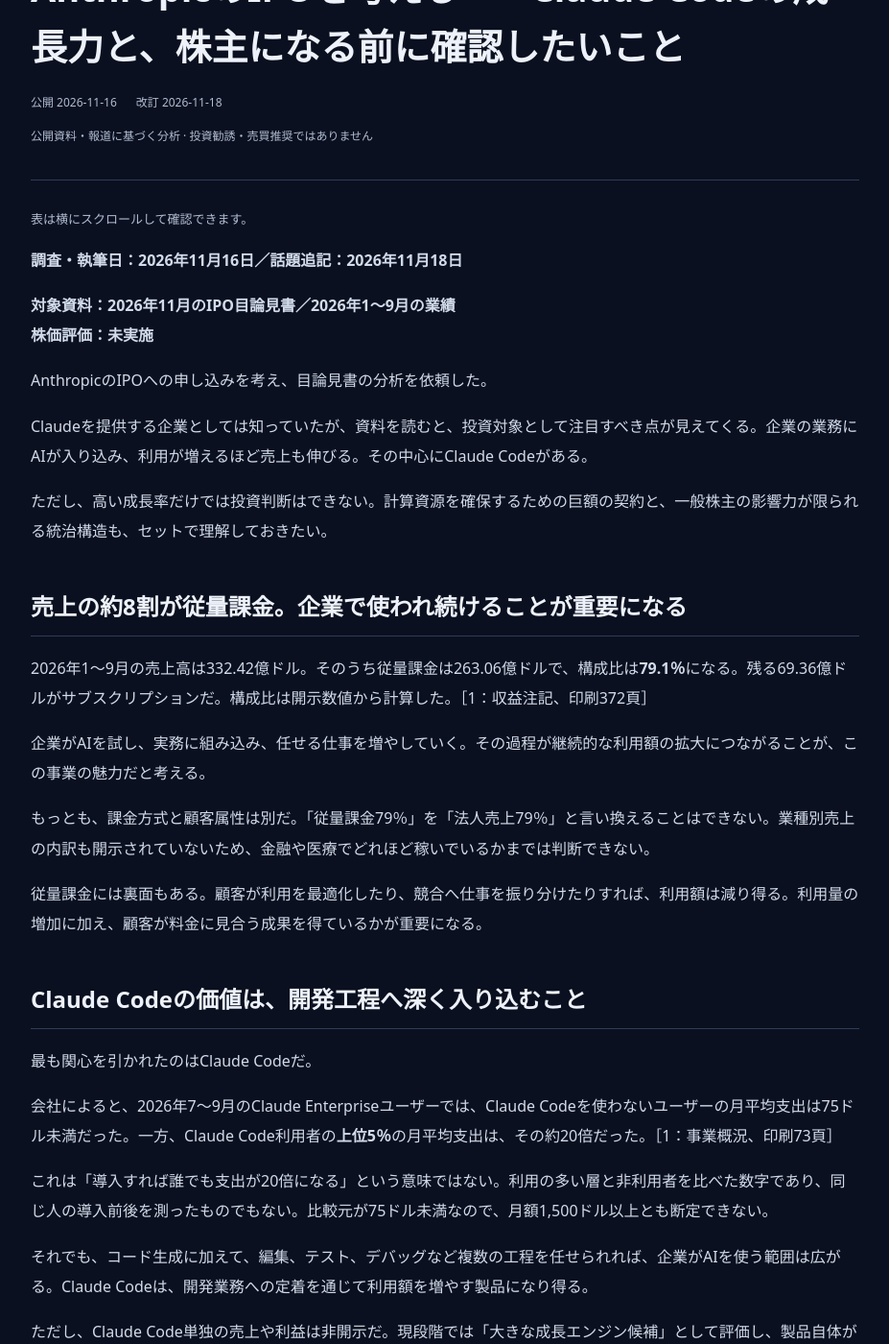
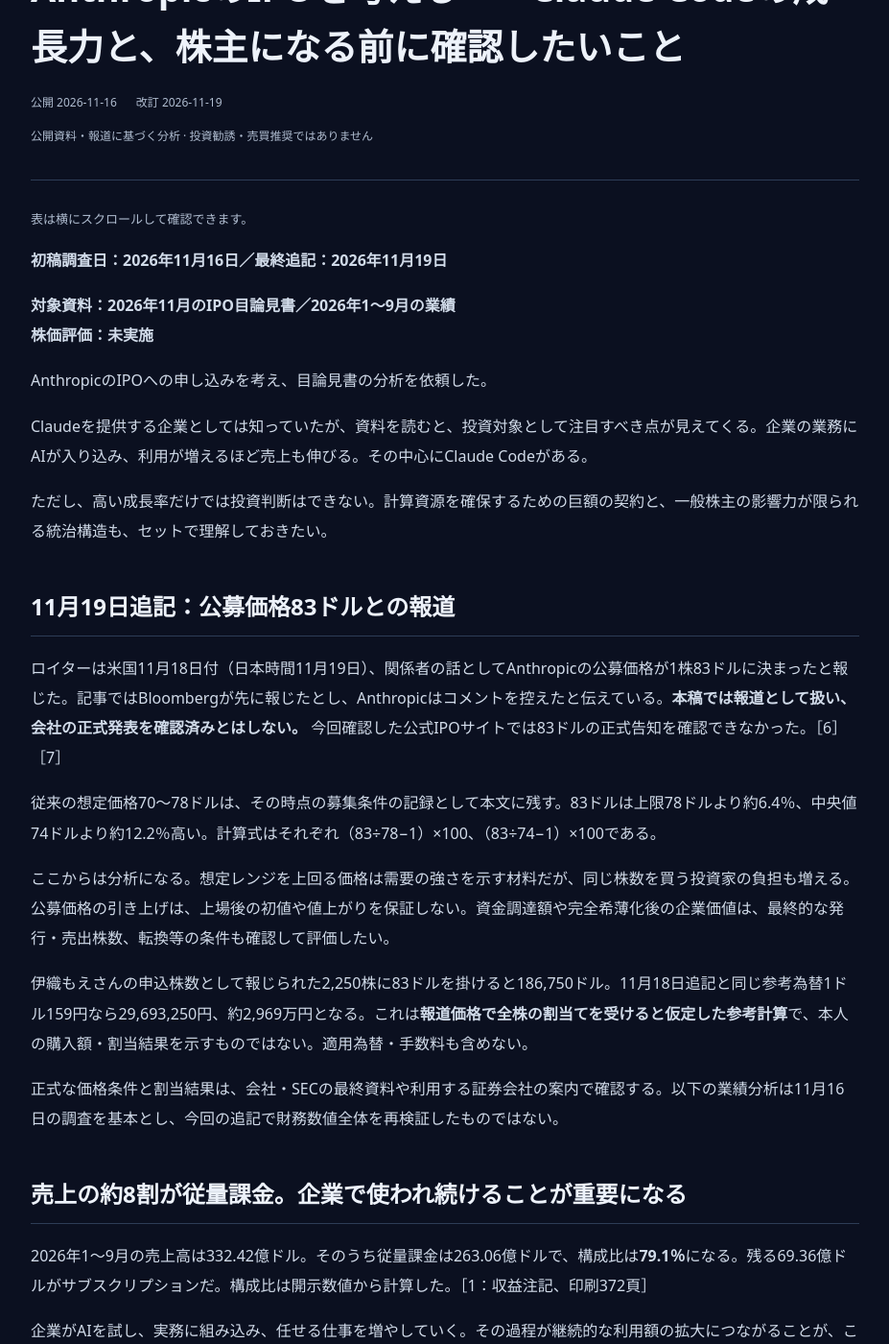
Before and after one commit to nick-shu3/investment-tankyu, a Jekyll site: the page built from _columns/anthropic-ipo-20261116.md, in a window 1280 px wide and 1400 px high, scrolled down 245 px. Shown: the whole window at 96% size, without its empty margins (176-1103 px from the left). Built offline with Jekyll 4.4.1, drawn with Linux system fonts in a browser that asks for light colours; some of the changed text lies outside the part shown.

Commit message:
Anthropic公募価格83ドルとの報道を11月19日付で追記

```diff
--- a/_columns/anthropic-ipo-20261116.md
+++ b/_columns/anthropic-ipo-20261116.md
@@ -1,11 +1,11 @@
 ---
 title: "AnthropicのIPOを考える――Claude Codeの成長力と、株主になる前に確認したいこと"
 published: "2026-11-16"
-updated: "2026-11-18"
-summary: "IPO目論見書から、Claude Codeによる利用拡大、利益と現金の違い、計算資源の契約負担、一般株主の権利を整理する。11月18日に伊織もえさんのIPO申込み報道を追記。株価評価は未実施。"
+updated: "2026-11-19"
+summary: "IPO目論見書から、Claude Codeによる利用拡大、利益と現金の違い、計算資源の契約負担、一般株主の権利を整理する。11月19日に公募価格83ドルとの報道を追記。株価評価は未実施。"
 ---
 
-**調査・執筆日：2026年11月16日／話題追記：2026年11月18日**
+**初稿調査日：2026年11月16日／最終追記：2026年11月19日**
 
 **対象資料：2026年11月のIPO目論見書／2026年1〜9月の業績**
 **株価評価：未実施**
@@ -15,6 +15,18 @@ AnthropicのIPOへの申し込みを考え、目論見書の分析を依頼し
 Claudeを提供する企業としては知っていたが、資料を読むと、投資対象として注目すべき点が見えてくる。企業の業務にAIが入り込み、利用が増えるほど売上も伸びる。その中心にClaude Codeがある。
 
 ただし、高い成長率だけでは投資判断はできない。計算資源を確保するための巨額の契約と、一般株主の影響力が限られる統治構造も、セットで理解しておきたい。
+
+## 11月19日追記：公募価格83ドルとの報道
+
+ロイターは米国11月18日付（日本時間11月19日）、関係者の話としてAnthropicの公募価格が1株83ドルに決まったと報じた。記事ではBloombergが先に報じたとし、Anthropicはコメントを控えたと伝えている。**本稿では報道として扱い、会社の正式発表を確認済みとはしない。** 今回確認した公式IPOサイトでは83ドルの正式告知を確認できなかった。［6］［7］
+
+従来の想定価格70〜78ドルは、その時点の募集条件の記録として本文に残す。83ドルは上限78ドルより約6.4％、中央値74ドルより約12.2％高い。計算式はそれぞれ（83÷78−1）×100、（83÷74−1）×100である。
+
+ここからは分析になる。想定レンジを上回る価格は需要の強さを示す材料だが、同じ株数を買う投資家の負担も増える。公募価格の引き上げは、上場後の初値や値上がりを保証しない。資金調達額や完全希薄化後の企業価値は、最終的な発行・売出株数、転換等の条件も確認して評価したい。
+
+伊織もえさんの申込株数として報じられた2,250株に83ドルを掛けると186,750ドル。11月18日追記と同じ参考為替1ドル159円なら29,693,250円、約2,969万円となる。これは**報道価格で全株の割当てを受けると仮定した参考計算**で、本人の購入額・割当結果を示すものではない。適用為替・手数料も含めない。
+
+正式な価格条件と割当結果は、会社・SECの最終資料や利用する証券会社の案内で確認する。以下の業績分析は11月16日の調査を基本とし、今回の追記で財務数値全体を再検証したものではない。
 
 ## 売上の約8割が従量課金。企業で使われ続けることが重要になる
 
@@ -97,7 +109,7 @@ Anthropicは公益目的会社、PBCでもある。株主の経済的利益に
 
 報道に紹介された投稿には「Claudeをたくさん使ってるのでポチりました」という一節がある。[投稿へのリンク](https://x.com/iorimoe_five/status/2122926452228469234)も確認できた。ただし、本稿ではX上の本文・添付画像を直接取得できておらず、投稿内容と株数は報道経由の確認である。
 
-話題になった「約2,800万円」は購入確定額ではない。2,250株に想定価格70〜78ドルを掛けると157,500〜175,500ドル。参考として1ドル159円で換算すれば約2,504万〜2,790万円となる。これは独自計算で、実際の適用為替や手数料を反映せず、全株の割当て・購入が決まったことも意味しない。本人の最終的な割当株数・支払額は未確認だ。［4］［5］
+以下は11月18日時点の仮条件を用いた計算である（83ドルとの続報は冒頭の11月19日追記を参照）。話題になった「約2,800万円」は購入確定額ではない。2,250株に想定価格70〜78ドルを掛けると157,500〜175,500ドル。参考として1ドル159円で換算すれば約2,504万〜2,790万円となる。これは独自計算で、実際の適用為替や手数料を反映せず、全株の割当て・購入が決まったことも意味しない。本人の最終的な割当株数・支払額は未確認だ。［4］［5］
 
 以下はこの話題を受けた分析になる。**日常的に使うサービスへの関心は、企業を調べる入口になる。** 一方、著名人の申込みや製品の使いやすさだけでは、企業の収益性や株価の割安さは判断できない。利用者としての実感を、費用・現金・株主の権利・購入価格の確認へつなげたい。他人の申込金額を自分の投資額の基準とせず、本人の資産規模や投資成果も推測しない。
 
@@ -140,6 +152,12 @@ IPOへの申し込みを考えるうえでも、成長への期待と、提示
 **［5］[SEC Form S-1/A 第3次修正（2026年11月17日提出）](https://www.sec.gov/Archives/edgar/data/2130357/000162828026074338/anthropicpbc-sx1ax3.htm)**
 2026年11月18日に表紙の想定公開価格70〜78ドルを確認。既存の業績分析全体をこの改訂資料で再照合したものではない。追記の参考円換算は2,250株×70〜78ドル×159円で、159円は比較用の仮定。
 
+**［6］[Reuters「Anthropic prices blockbuster IPO at $83 a share, source says」](https://www.reuters.com/legal/transactional/anthropic-prices-blockbuster-ipo-83-share-source-says-2026-11-18/)**
+2026年11月18日21時26分UTC配信（日本時間11月19日6時26分）。11月19日確認。[Reuters記事の転載](https://www.investing.com/news/stock-market-news/anthropic-prices-blockbuster-ipo-at-83-a-share-source-says-5037110)と検索サービスが取得した本文を照合。関係者情報に基づく報道で、会社の正式な価格決定通知とは区別。
+
+**［7］[Anthropic公式IPOサイト](https://ipo.anthropic.com/eu/)**
+2026年11月19日確認。閲覧したページのFAQでは価格決定と売買開始の日程・割当ての非保証を案内。今回確認した範囲では83ドルの正式告知は未確認。欧州向けページの案内を日本の申込条件へ一律に適用しない。
+
 **独自計算：** 従量課金比率＝263.06÷332.42×100＝約79.1％。金額は資料の百万米ドル表示を億ドルへ換算。調整後指標は会社定義の非GAAP指標であり、GAAP指標の代替とは扱わない。NRRなどの運営指標は会社開示に基づく。
 
 **分析の区分：** 数値・制度は出典資料に基づく事実、成長の仕組みやリスクについての評価はChatGPTによる分析。冒頭のIPO申し込み検討は本人から提供された意向。所感を含む原稿全体について本人の承認を得て公開。
@@ -149,4 +167,6 @@ IPOへの申し込みを考えるうえでも、成長への期待と、提示
 - 2026年11月16日：本人承認後に初版公開。営業CF、Claude Codeの比較対象、NRRの定義、調整後利益の除外項目を原資料で照合。
 - 2026年11月18日：本人の更新依頼に基づき、伊織もえさんのIPO申込み報道と投稿リンクを追記。申込相当額と購入確定額の違い、報道経由の確認であることを明記。既存の業績分析と公開URLは維持。
 
+- 2026年11月19日：公募価格83ドルとのロイター報道を追記。従来レンジとの比較と条件付き参考計算を追加し、会社正式発表・割当結果は未確認として区別。70〜78ドルは当時の条件として維持。
+
 ※本稿は公開情報を用いた個人の投資研究であり、特定銘柄の購入やIPOへの申し込みを推奨するものではありません。将来の業績や投資成果を保証するものではありません。
```
Also changed, not shown: docs/unconfirmed.md (+11 -1 lines).
